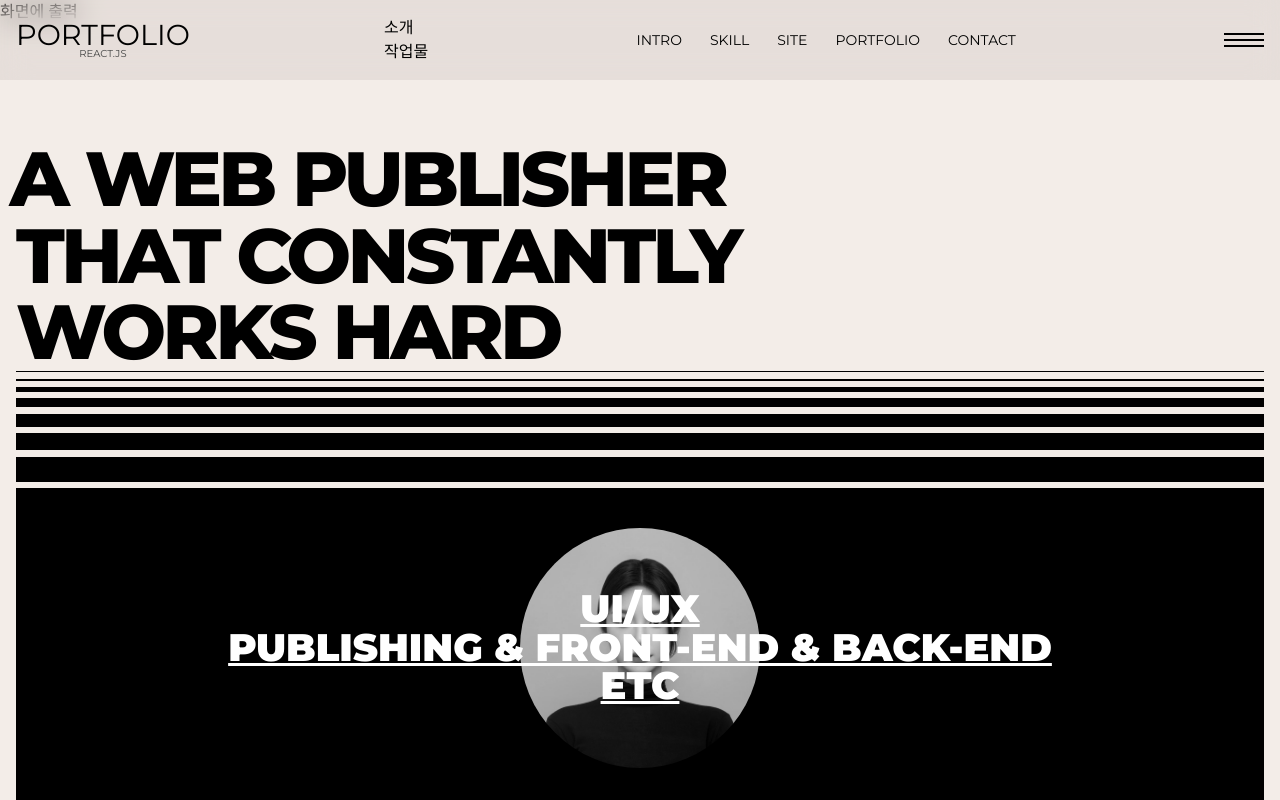
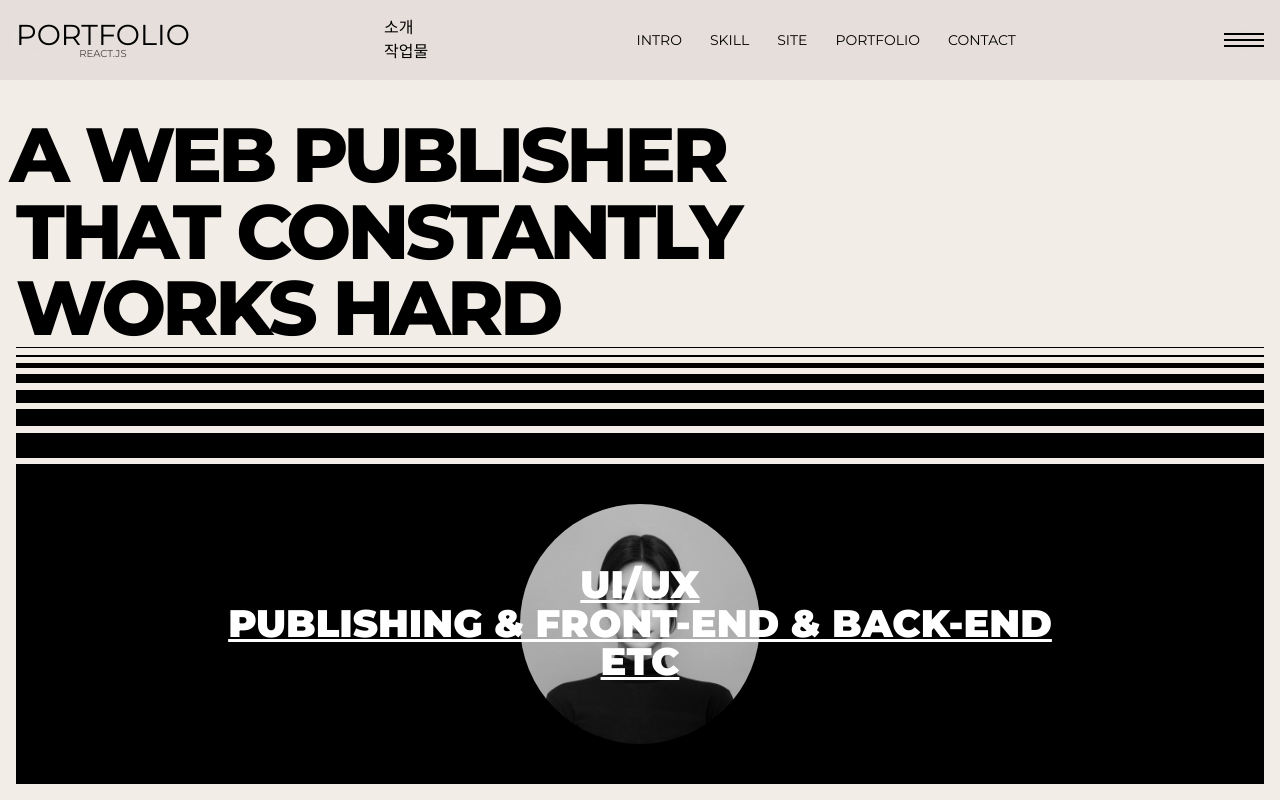
Before and after one commit to eggleebee/port2024-react, a React (Create React App) app: page / in a window 1280 px wide. Shown: the top 800 px of the page. Built offline with nearby package versions, Linux system fonts and the light colour scheme; a small style sheet from the web is missing; a web font is replaced by a local one.

Commit message:
App.js파일 수정

```diff
--- a/src/App.js
+++ b/src/App.js
@@ -21,7 +21,6 @@ const App = () => {
     return (
 
         <BrowserRouter>
-            화면에 출력
             <Routes>
                 <Route path="/" element={<HomeView />} />
             </Routes>
```
Also changed, not shown: 7 other files (tests, documents, lock files or other folders).
